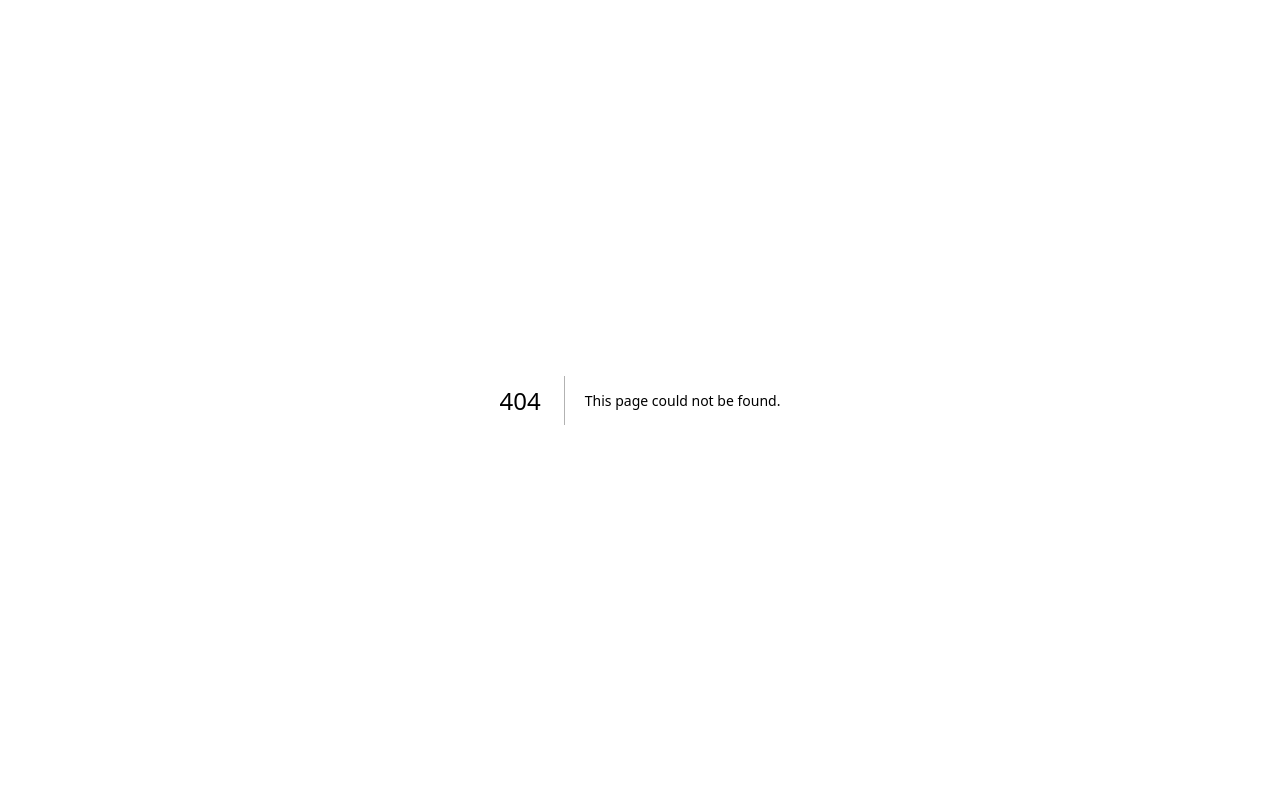
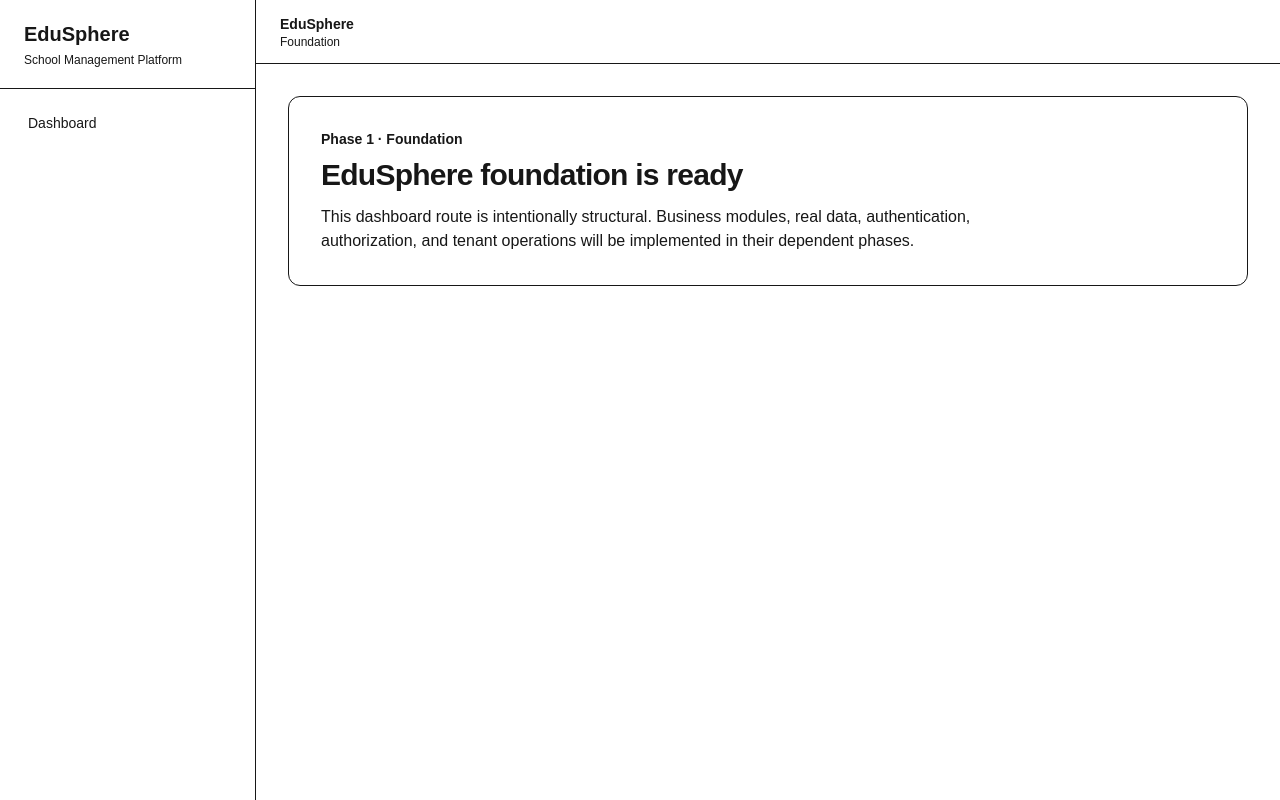
Before and after one commit to konneh-hub/EduSphere, a Next.js app: page /dashboard in a window 1280 px wide. Before the commit this address had no page. Built offline with nearby package versions, Linux system fonts and the light colour scheme.

Commit message:
feat: add structural dashboard entry page

```diff
--- /dev/null
+++ b/src/app/dashboard/page.tsx
@@ -0,0 +1,16 @@
+export default function DashboardPage() {
+  return (
+    <section className="mx-auto max-w-5xl">
+      <div className="rounded-xl border border-[var(--border)] bg-white p-6 sm:p-8">
+        <p className="text-sm font-semibold text-[var(--secondary)]">Phase 1 · Foundation</p>
+        <h1 className="mt-2 text-2xl font-bold tracking-tight text-[var(--primary)] sm:text-3xl">
+          EduSphere foundation is ready
+        </h1>
+        <p className="mt-3 max-w-2xl text-sm leading-6 text-[var(--muted)] sm:text-base">
+          This dashboard route is intentionally structural. Business modules, real data, authentication,
+          authorization, and tenant operations will be implemented in their dependent phases.
+        </p>
+      </div>
+    </section>
+  );
+}
```
